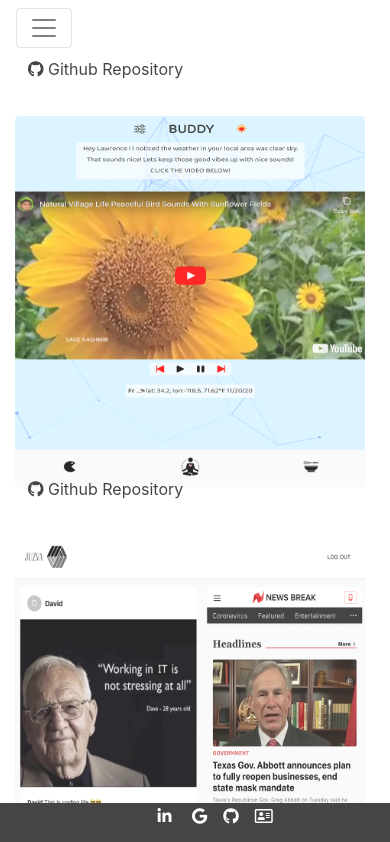
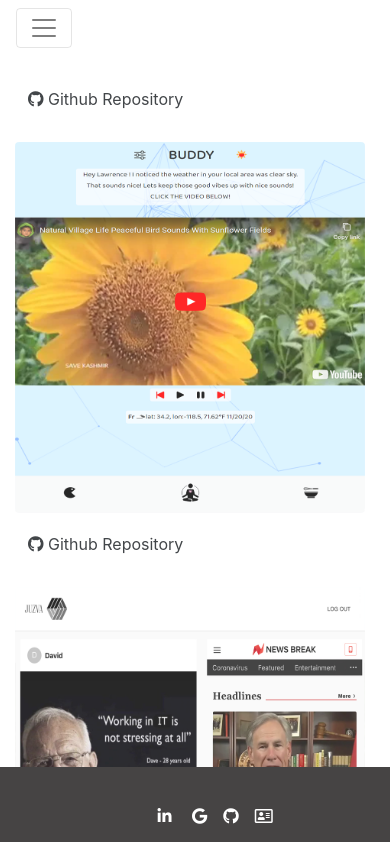
Before and after one commit to Juzva8/react_portfolio, a React (Create React App) app: page /portfolio in a window 390 px wide. Shown: the top 842 px of the page. Built offline with nearby package versions, Linux system fonts and the light colour scheme.

Commit message:
fixing for mobile responsivness

```diff
--- a/src/Pages/Portfolio/portfolio.css
+++ b/src/Pages/Portfolio/portfolio.css
@@ -19,3 +19,10 @@
 .row{
     padding-bottom: 3rem;
 }
+
+@media (max-width:500px){
+    .fa-github{
+    margin-top: 10px;
+    padding-top: 30px;
+    align-items: center;
+    }}
```
Also changed, not shown: 2 other files (tests, documents, lock files or other folders).
